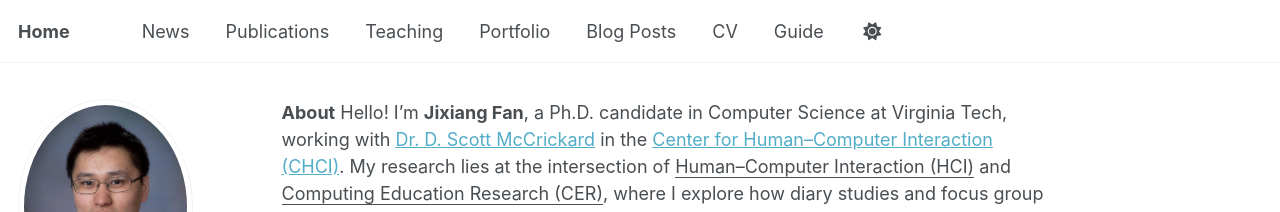
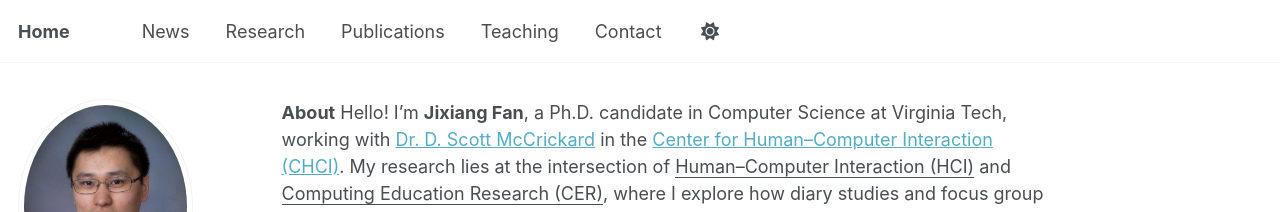
Before and after one commit to JixiangFan/web, a Jekyll site: the page built from _pages/about.md, in a window 1280 px wide. Shown: the top 212 px of the page. Built offline with Jekyll 4.4.1, drawn with Linux system fonts in a browser that asks for light colours; some web fonts are replaced; part of the change alters nothing that is shown.

Commit message:
Update navigation.yml

```diff
--- a/_data/navigation.yml
+++ b/_data/navigation.yml
@@ -11,23 +11,29 @@ main:
   - title: "News"
     url: "/#news"
 
+  - title: "Research"
+    url: "/#research"
+
   - title: "Publications"
-    url: /publications/
+    url: "/#publications"
 
   - title: "Teaching"
-    url: /teaching/
+    url: "/#teaching"
 
-  - title: "Portfolio"
-    url: /portfolio/
+  - title: "Contact"
+    url: "/#contact"
 
-  - title: "Blog Posts"
-    url: /year-archive/
+  #- title: "Portfolio"
+  #  url: /portfolio/
 
-  - title: "CV"
-    url: /cv/
+  #- title: "Blog Posts"
+  #  url: /year-archive/
+
+   #- title: "CV"
+  # url: /cv/
 
   # - title: "CV"
   #   url: /cv-json/
 
-  - title: "Guide"
-    url: /markdown/
+  #- title: "Guide"
+  #  url: /markdown/
```
